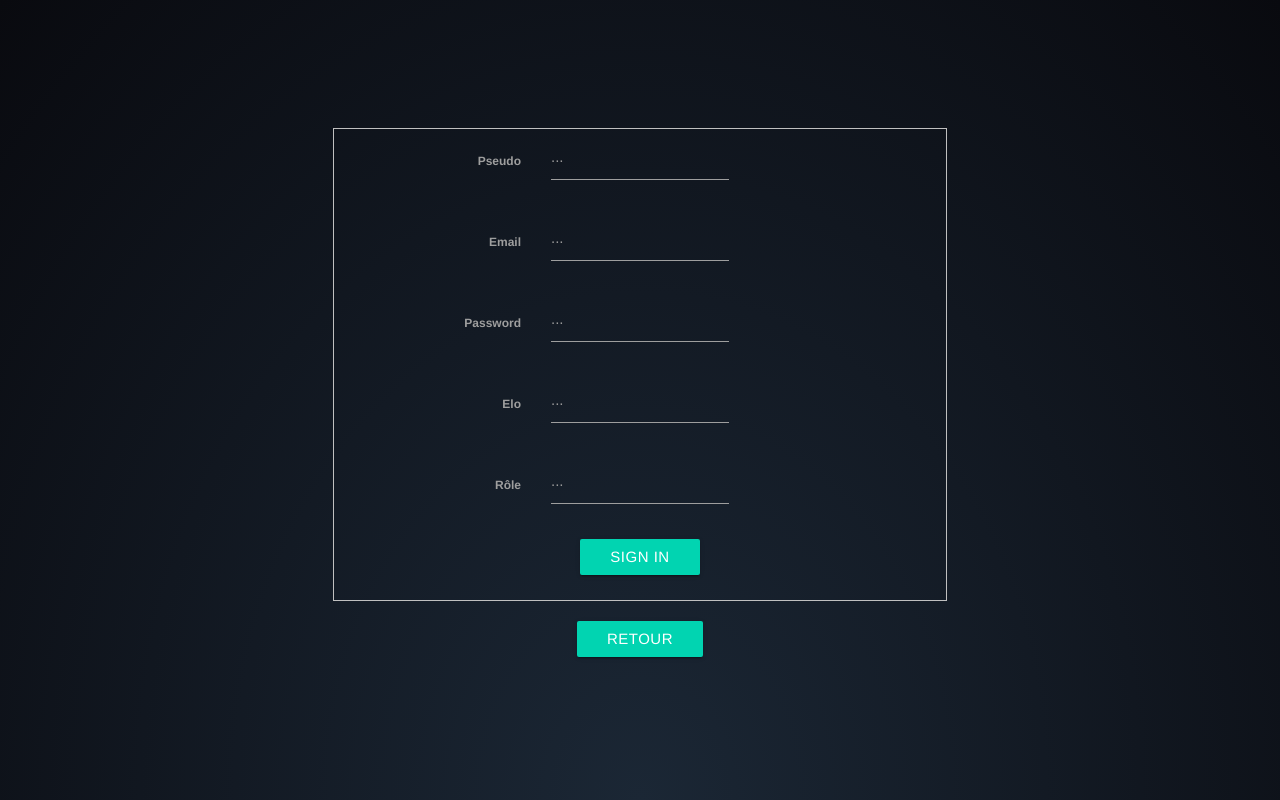
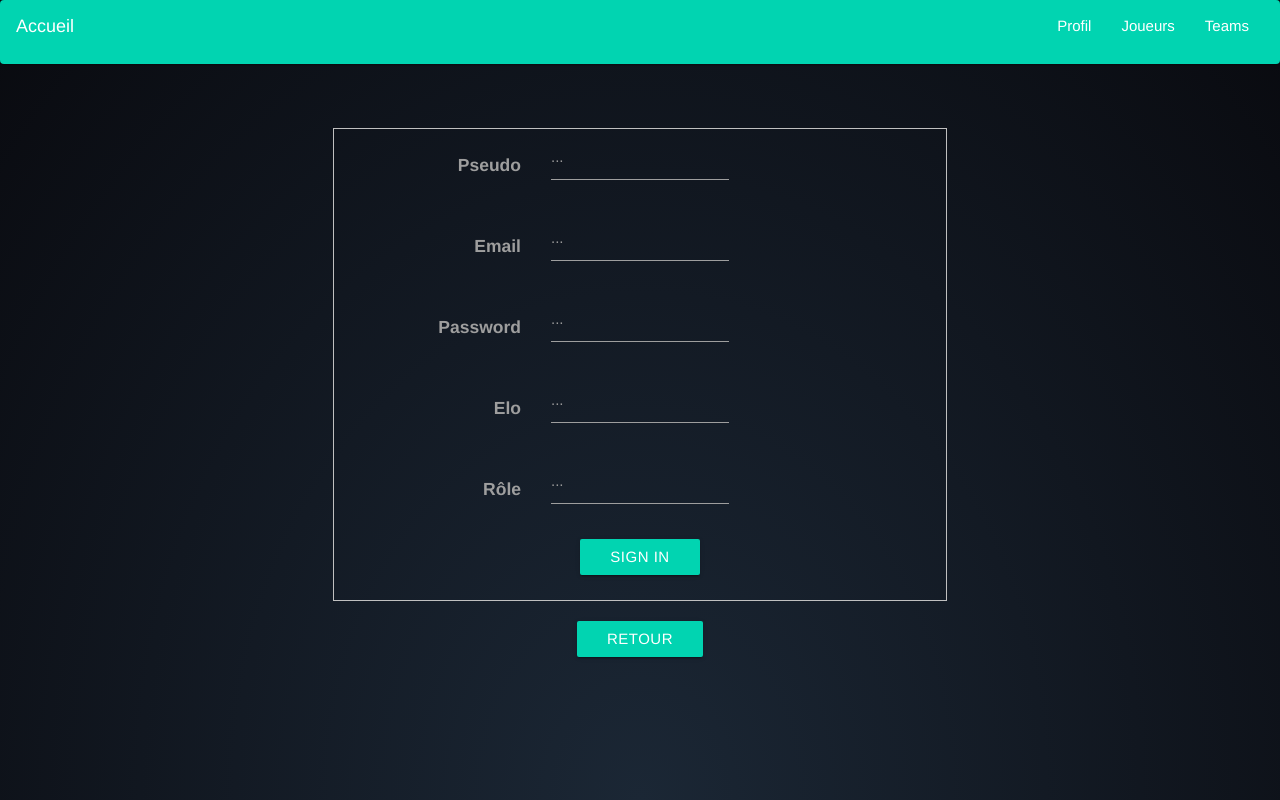
Before and after one commit to raphfar/L2P, a PHP site: page /signin.php in a window 1280 px wide. Run offline with PHP 8.4, Linux system fonts and the light colour scheme; some libraries are stand-ins or nearby versions.

Commit message:
Fix(Joueurs.php) : Modifications Joueurs

```diff
--- a/config/db.php
+++ b/config/db.php
@@ -3,7 +3,7 @@
 $host = 'localhost';
 $db_name = 'projet_fin';
 $user = 'root';
-$password = '';
+$password = 'root';
 
 try {
 	$db = new PDO ("mysql:dbname=".$db_name.";host=".$host, $user, $password);
--- a/navbar.php
+++ b/navbar.php
@@ -18,10 +18,9 @@ include("header.php");
         </div>
         <div id="navbar" class="navbar-collapse collapse">
             <ul class="nav navbar-nav navbar-right">
-                <li><a href="histoire.php">Histoire</a></li>
-                <li><a href="photos.php">Photos</a></li>
-                <li><a href="videos.php">Vidéos</a></li>
-                <li><a href="contact.php">Contact</a></li>
+                <li><a href="editprofile.php">Profil</a></li>
+                <li><a href="joueurs.php">Joueurs</a></li>
+                <li><a href="teams.php">Teams</a></li>
             </ul>
         </div>
     </div>
--- a/signin.php
+++ b/signin.php
@@ -1,6 +1,6 @@
 <?php
 session_start();
-include("header.php");
+include("navbar.php");
 
 if (isset($_POST["pseudo"])
     && isset($_POST["password"])
@@ -56,15 +56,15 @@ if (isset($_POST["pseudo"])
 
 <body>
 
-<div class="row">
-    <div class="col s6 offset-s3 sign">
+<div class="row sign">
+    <div class="col s6 offset-s3">
         <form class="form-horizontal" action="signin.php" method="post">
             <fieldset>
                 <!-- Text input-->
                 <div class="form-group">
                     <label class="col-md-4 control-label position" for="pseudoinput">Pseudo</label>
                     <div class="col-md-4">
-                        <input id="pseudo" name="pseudo" type="text" placeholder="..." class="form-control input-md"
+                        <input id="pseudo" name="pseudo" type="text" placeholder="..." class="form-control input-md white-text"
                                required="">
                     </div>
                 </div>
@@ -73,7 +73,7 @@ if (isset($_POST["pseudo"])
                 <div class="form-group">
                     <label class="col-md-4 control-label position" for="emailinput">Email</label>
                     <div class="col-md-4">
-                        <input id="email" name="email" type="email" placeholder="..." class="form-control input-md"
+                        <input id="email" name="email" type="email" placeholder="..." class="form-control input-md white-text"
                                required="">
                     </div>
                 </div>
@@ -83,7 +83,7 @@ if (isset($_POST["pseudo"])
                     <label class="col-md-4 control-label position" for="passwordinput">Password</label>
                     <div class="col-md-4">
                         <input id="password" name="password" type="password" placeholder="..."
-                               class="form-control input-md" required="">
+                               class="form-control input-md white-text" required="">
                     </div>
                 </div>
 
@@ -91,7 +91,7 @@ if (isset($_POST["pseudo"])
                 <div class="form-group">
                     <label class="col-md-4 control-label position" for="eloinput">Elo</label>
                     <div class="col-md-4">
-                        <input id="elo" name="elo" type="text" placeholder="..." class="form-control input-md"
+                        <input id="elo" name="elo" type="text" placeholder="..." class="form-control input-md white-text"
                                required="">
                     </div>
                 </div>
@@ -100,7 +100,7 @@ if (isset($_POST["pseudo"])
                 <div class="form-group">
                     <label class="col-md-4 control-label position" for="roleinput">Rôle</label>
                     <div class="col-md-4">
-                        <input id="role" name="role" type="text" placeholder="..." class="form-control input-md"
+                        <input id="role" name="role" type="text" placeholder="..." class="form-control input-md white-text"
                                required="">
                     </div>
                 </div>
--- a/style/style.css
+++ b/style/style.css
@@ -32,14 +32,25 @@ body{
 }
 
 .sign {
-    margin-top: 10%;
+    margin-top: 5%;
 }
 
 .position {
     margin-top: 2%;
+    font-size: 125%;
 }
 
-.sign-button {
-    margin-left: auto;
-    margin-right: auto;
+.white-text {
+    color: #fff;
+    margin-top: 2%;
 }
+
+.user {
+    padding-top: 5%;
+    margin-bottom: -5%;
+    text-align: center;
+}
+
+.user-info {
+    text-align: center;
+}
```
Also changed, not shown: joueurs.php (+13 -17 lines), login.php (+3 -4 lines).
